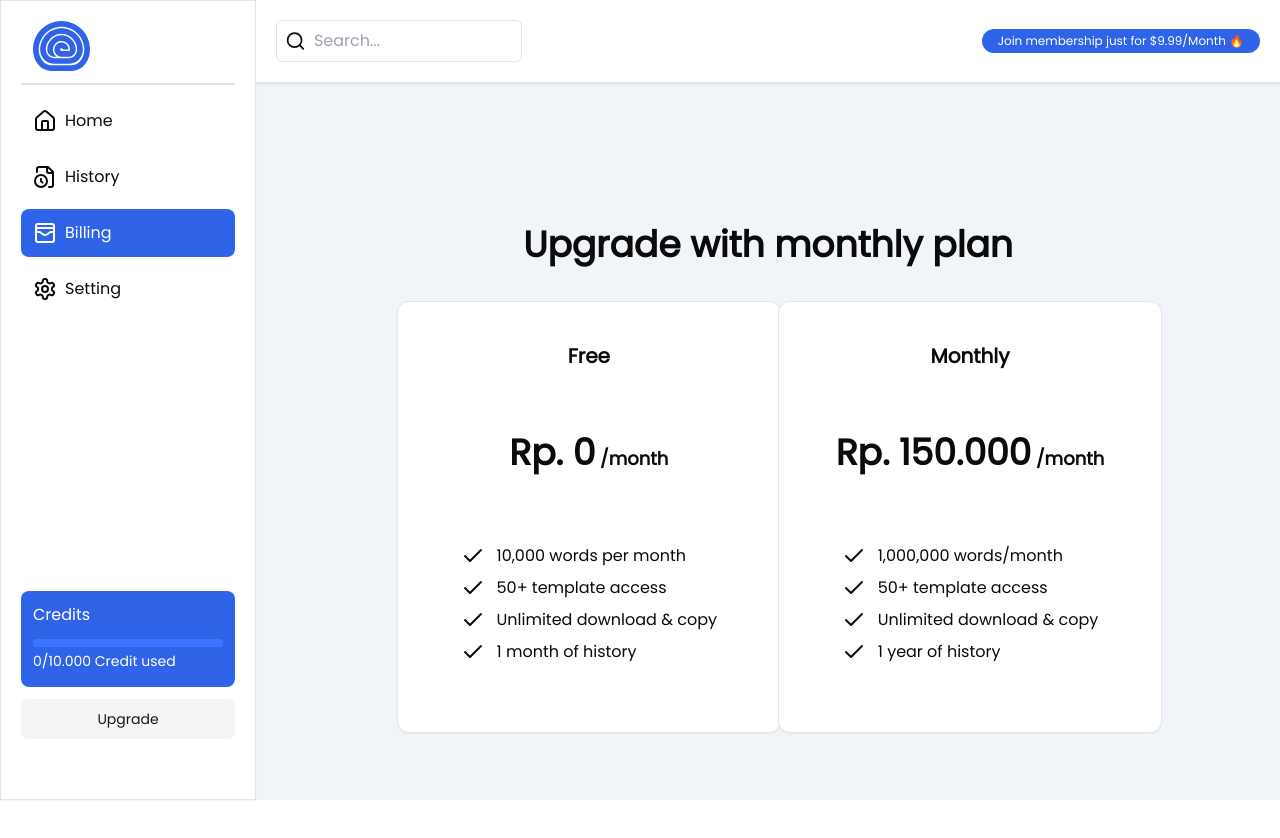
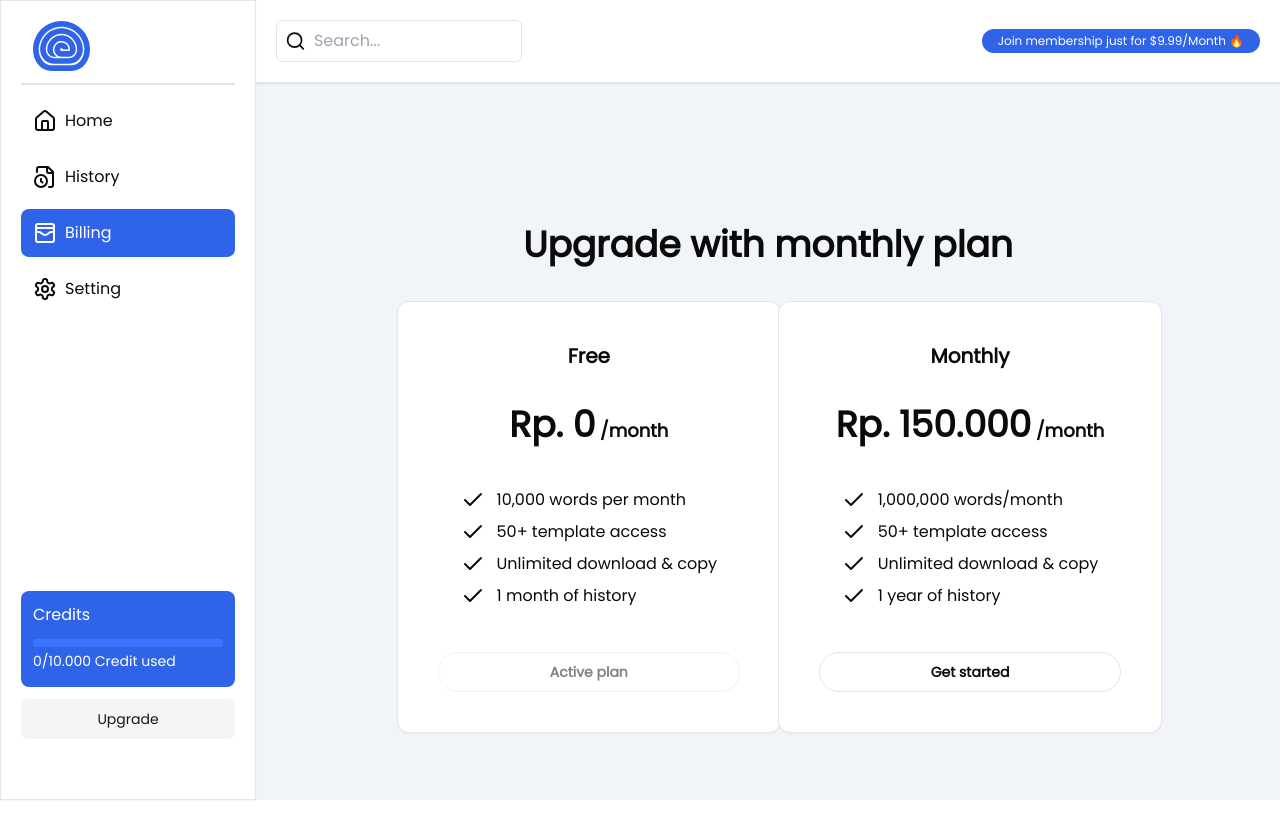
Before and after one commit to rafiialgh/ai-content-generator, a Next.js app: page /dashboard/billing in a window 1280 px wide. Shown: the top 838 px of the page. Built offline with nearby package versions, Linux system fonts and the light colour scheme; no server answers.

Commit message:
add payment gateway un2

```diff
--- a/app/dashboard/_components/UsageTrack.tsx
+++ b/app/dashboard/_components/UsageTrack.tsx
@@ -17,12 +17,14 @@ function UsageTrack() {
   const [maxWords, setMaxWords] = useState<number>(10000)
 
   useEffect(() => {
-    user && getData()
-    user && isUserSubscribed()
-    console.log(isSubscribed)
+    if (user) {
+      getData()
+      isUserSubscribed()
+    }
   }, [user])
 
   const getData = async () => {
+    try {
       // @ts-ignore
       const result: DataTablesProps[] = await db
         .select()
@@ -32,6 +34,9 @@ function UsageTrack() {
         )
 
       getTotalUsage(result)
+    } catch (error) {
+      console.log('Error fetching data: ', error)
+    }
   }
 
   const getTotalUsage = (result: DataTablesProps[]) => {
@@ -50,13 +55,14 @@ function UsageTrack() {
       .where(
         eq(
           UserSubscription.email,
-          user?.primaryEmailAddress?.emailAddress ?? '',
+          user?.primaryEmailAddress?.emailAddress ?? ''
         ),
       )
 
     if (result) {
       setIsSubscribed(true)
       setMaxWords(1000000)
+      console.log(isSubscribed)
       console.log(result)
     }
   }
--- a/app/dashboard/billing/page.tsx
+++ b/app/dashboard/billing/page.tsx
@@ -10,6 +10,7 @@ import { UserSubscription } from '@/utils/schema'
 import { useUser } from '@clerk/nextjs'
 import moment from 'moment'
 import { UserSubscriptionContext } from '@/app/(context)/UserSubscriptionContext'
+import { TotalUsageContext } from '@/app/(context)/TotalUsageContext'
 
 export interface ProductInterfaces {
   id: number
@@ -30,11 +31,13 @@ function Billing() {
   const [isLoading, setIsLoading] = useState<boolean>(false)
   const [isProcess, setIsProcess] = useState<boolean>(false)
   const { isSubscribed, setIsSubscribed } = useContext(UserSubscriptionContext)
+  const { totalUsage } = useContext(TotalUsageContext)
   const { user } = useUser()
 
   useEffect(() => {
     console.log(isSubscribed)
-  }, [user])
+    console.log(totalUsage)
+  }, [])
 
   const checkout = async (item: ProductInterfaces) => {
     const data = {
@@ -128,18 +131,17 @@ function Billing() {
               </p>
             </div>
 
-            {!isSubscribed && !item.button && (
             <Button
-                className="flex w-full gap-1 rounded-full"
-                disabled={isProcess}
+            variant={'outline'}
+              className={`flex w-full gap-1 rounded-full font-black ${isSubscribed && item.button && 'hidden'}`}
+              disabled={isSubscribed || item.button || isProcess}
               onClick={() => checkout(item)}
             >
               {isLoading && item.button == false ? (
                 <Loader2Icon className="animate-spin" />
               ) : null}
-                {isSubscribed ? 'Active plan' : 'Get started'}
+              {isSubscribed || item.button ? 'Active plan' : 'Get started'}
             </Button>
-            )}
           </div>
         ))}
       </div>
--- a/app/dashboard/layout.tsx
+++ b/app/dashboard/layout.tsx
@@ -11,8 +11,8 @@ function layout({
 }: Readonly<{
   children: React.ReactNode
 }>) {
-  const [totalUsage, setTotalUsage] = useState<Number>(0)
-  const [isSubscribed, setIsSubscribed] = useState<boolean>(true)
+  const [totalUsage, setTotalUsage] = useState<number>(0)
+  const [isSubscribed, setIsSubscribed] = useState<boolean>(false)
 
   useEffect(() => {
     const snapScript = 'https://app.sandbox.midtrans.com/snap/snap.js'
```
Lines whose indentation alone changed are shown as unchanged.
